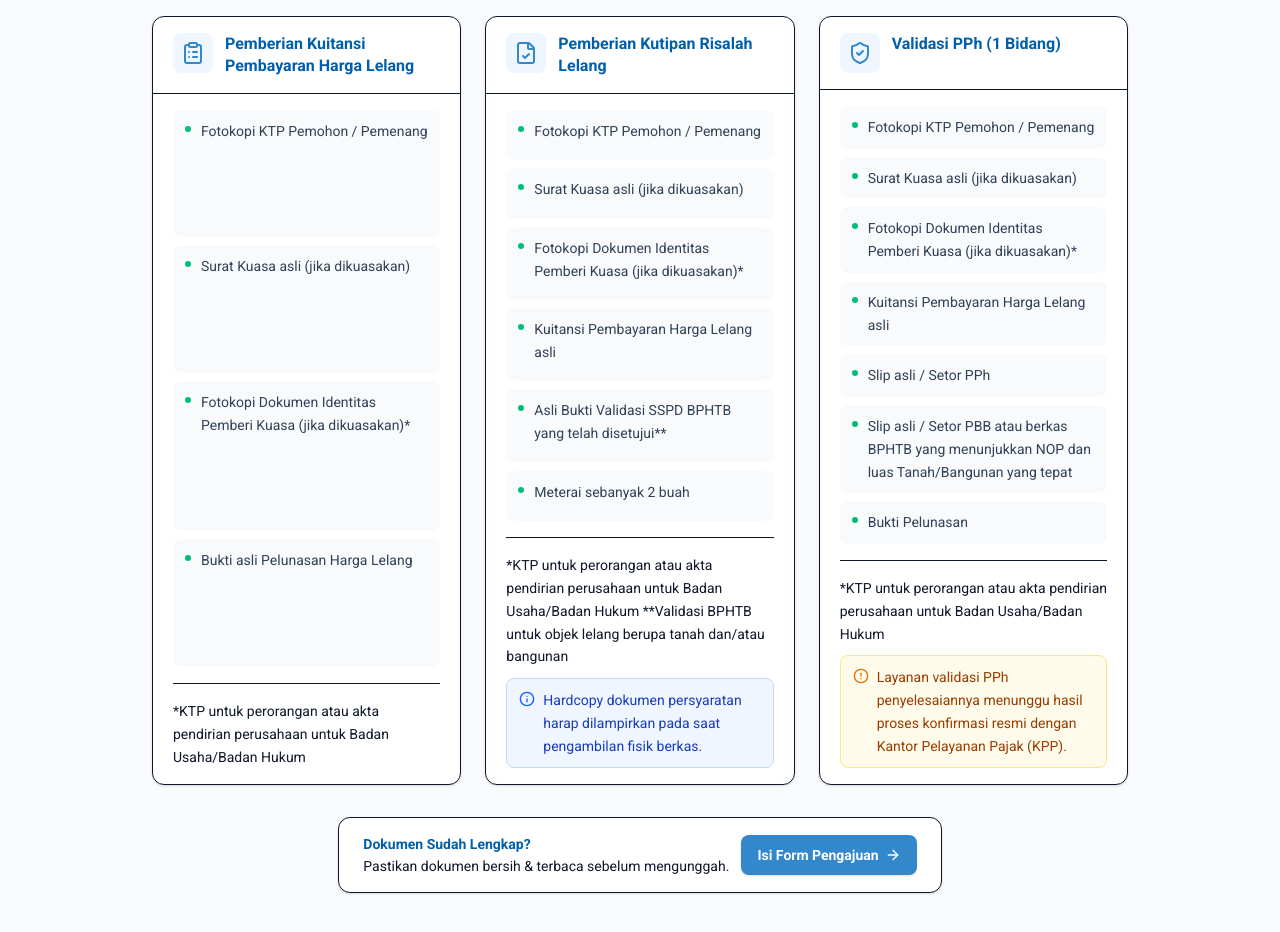
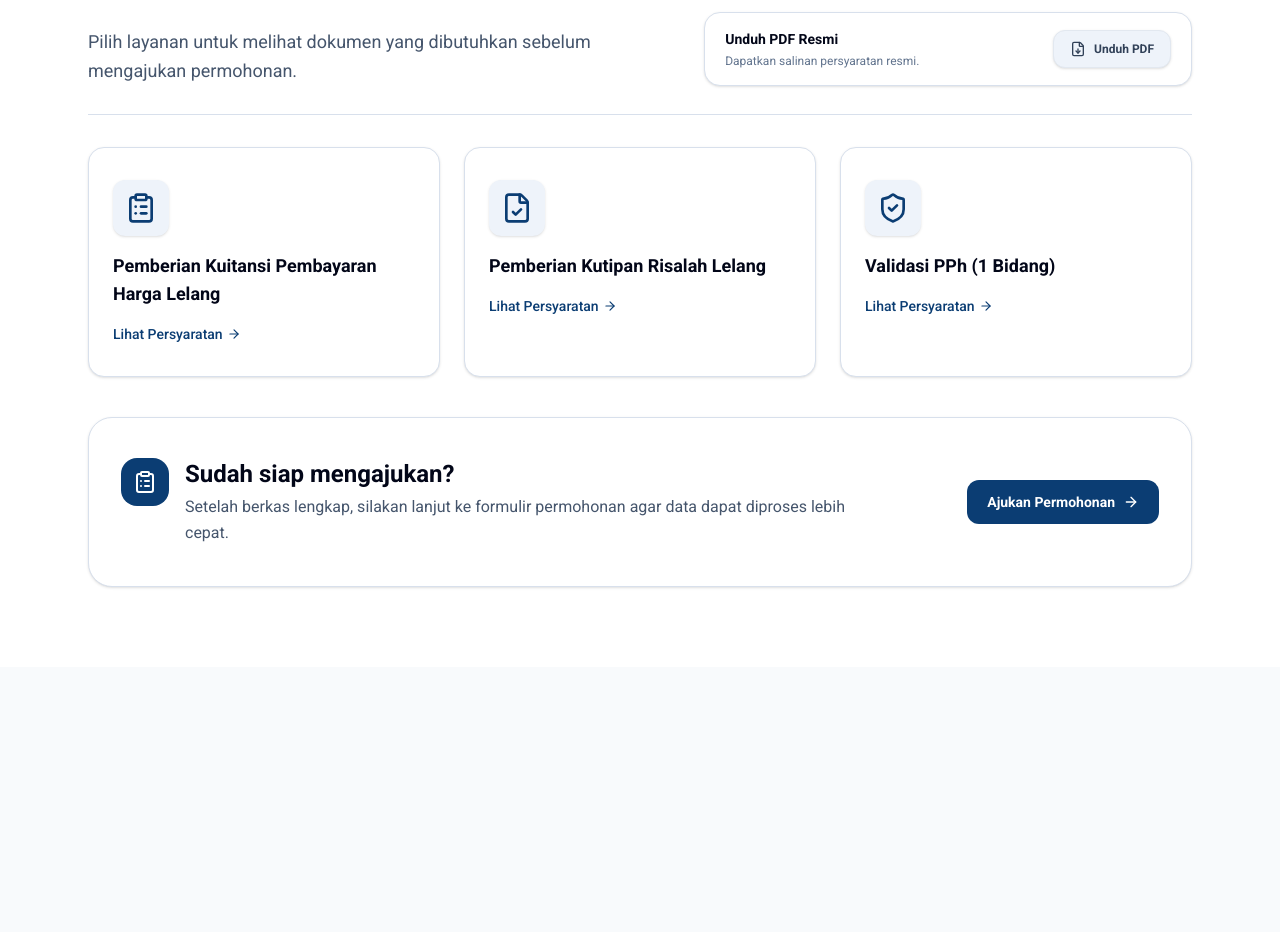
Before and after one commit to jovankawilyam/doclang-boba-next, a Next.js app: page /persyaratan in a window 1280 px wide. Shown: the part 274-1206 px from the top of the page. After the commit the page ends 941 px from the top, so only its background shows below. Built offline with nearby package versions, Linux system fonts and the light colour scheme.

Commit message:
style: align persyaratan layout and add PDF download to beranda

```diff
--- a/app/persyaratan/page.tsx
+++ b/app/persyaratan/page.tsx
@@ -1,34 +1,38 @@
+"use client";
+
 import Link from "next/link";
+import { useState } from "react";
 import {
+  AlertCircle,
+  ArrowRight,
+  ClipboardList,
   FileCheck,
-  ClipboardList,
+  FileDown,
+  Info,
   ShieldCheck,
-  AlertCircle,
-  Info,
-  FileDown,
+  X,
   ChevronLeft,
-  ArrowRight,
 } from "lucide-react";
 
-const data = [
+const layanan = [
   {
     title: "Pemberian Kuitansi Pembayaran Harga Lelang",
-    icon: <ClipboardList className="h-6 w-6 text-navy-light" />,
+    icon: <ClipboardList className="h-8 w-8 text-[#0B3D73]" />,
     items: [
-      "Fotokopi KTP Pemohon / Pemenang",
+      "KTP Pemohon / Pemenang",
       "Surat Kuasa asli (jika dikuasakan)",
-      "Fotokopi Dokumen Identitas Pemberi Kuasa (jika dikuasakan)*",
+      "Dokumen Identitas Pemberi Kuasa (jika dikuasakan)*",
       "Bukti asli Pelunasan Harga Lelang",
     ],
     note: "*KTP untuk perorangan atau akta pendirian perusahaan untuk Badan Usaha/Badan Hukum",
   },
   {
     title: "Pemberian Kutipan Risalah Lelang",
-    icon: <FileCheck className="h-6 w-6 text-navy-light" />,
+    icon: <FileCheck className="h-8 w-8 text-[#0B3D73]" />,
     items: [
-      "Fotokopi KTP Pemohon / Pemenang",
+      "KTP Pemohon / Pemenang",
       "Surat Kuasa asli (jika dikuasakan)",
-      "Fotokopi Dokumen Identitas Pemberi Kuasa (jika dikuasakan)*",
+      "Dokumen Identitas Pemberi Kuasa (jika dikuasakan)*",
       "Kuitansi Pembayaran Harga Lelang asli",
       "Asli Bukti Validasi SSPD BPHTB yang telah disetujui**",
       "Meterai sebanyak 2 buah",
@@ -38,14 +42,14 @@ const data = [
   },
   {
     title: "Validasi PPh (1 Bidang)",
-    icon: <ShieldCheck className="h-6 w-6 text-navy-light" />,
+    icon: <ShieldCheck className="h-8 w-8 text-[#0B3D73]" />,
     items: [
-      "Fotokopi KTP Pemohon / Pemenang",
+      "KTP Pemohon / Pemenang",
       "Surat Kuasa asli (jika dikuasakan)",
-      "Fotokopi Dokumen Identitas Pemberi Kuasa (jika dikuasakan)*",
+      "Dokumen Identitas Pemberi Kuasa (jika dikuasakan)*",
       "Kuitansi Pembayaran Harga Lelang asli",
-      "Slip asli / Setor PPh",
-      "Slip asli / Setor PBB atau berkas BPHTB yang menunjukkan NOP dan luas Tanah/Bangunan yang tepat",
+      "Slip asli Setoran PPh",
+      "Slip asli Setoran PBB atau berkas BPHTB yang menunjukkan NOP dan luas Tanah/Bagunan yang tepat",
       "Bukti Pelunasan",
     ],
     note: "*KTP untuk perorangan atau akta pendirian perusahaan untuk Badan Usaha/Badan Hukum",
@@ -55,120 +59,179 @@ const data = [
 ];
 
 export default function PersyaratanPage() {
+  const [selected, setSelected] = useState<number | null>(null);
+
   return (
-    <div className="min-h-screen bg-bg-light pb-20 text-slate-900">
+    <div className="min-h-screen bg-white pb-20 text-slate-900">
       <nav className="sticky top-0 z-50 border-b border-gray-200 bg-white px-6 py-6 shadow-sm">
-        <div className="mx-auto grid max-w-5xl grid-cols-3 items-center">
+        <div className="mx-auto grid max-w-5xl grid-cols-[auto_1fr_auto] items-center gap-3">
           <Link
             href="/"
-            className="justify-self-start rounded-full p-3 transition-colors hover:bg-gray-100"
+            className="justify-self-start rounded-full p-2.5 transition-colors hover:bg-slate-100 sm:p-3"
           >
-            <ChevronLeft className="h-6 w-6 text-gray-600" />
+            <ChevronLeft className="h-5 w-5 text-slate-600 sm:h-6 sm:w-6" />
           </Link>
           <span className="justify-self-center font-bold tracking-widest text-[#3388CC] uppercase">
-            Persyaratan
+            Persyaratan Layanan
           </span>
+          <div aria-hidden="true" />
         </div>
       </nav>
 
-      <div className="mx-auto mt-8 max-w-5xl px-4 sm:px-6">
-        <div className="mb-8 text-center">
-          <h1 className="mb-2 text-3xl font-bold tracking-tight text-navy">
-            Persyaratan Dokumen
+      <main className="mx-auto mt-5 max-w-6xl px-4 md:mt-10 md:px-6">
+        <div className="mb-8 grid gap-5 border-b border-[#D8E0EC] pb-7 lg:grid-cols-[1.1fr_0.9fr] lg:items-end">
+          <div>
+            <p className="text-xs font-bold tracking-[0.35em] text-[#0B3D73] uppercase">
+              Persyaratan Layanan
+            </p>
+            <h1 className="mt-3 text-2xl font-bold leading-tight text-slate-950 sm:text-3xl md:text-5xl">
+              DOKUMEN YANG PERLU DISIAPKAN
             </h1>
-          <p className="mx-auto max-w-lg text-sm leading-relaxed text-admin-text-secondary">
-            Lengkapi berkas Anda untuk mempercepat proses layanan pasca lelang.
+            <p className="mt-3 max-w-2xl text-sm leading-relaxed text-slate-600 sm:text-base md:mt-4 md:text-lg">
+              Pilih layanan untuk melihat dokumen yang dibutuhkan sebelum mengajukan permohonan.
             </p>
-
-          <div className="mt-5 flex justify-center">
+          </div>
+          <div className="rounded-2xl border border-[#D8E0EC] bg-white px-4 py-4 shadow-sm sm:px-5">
+            <div className="flex flex-col gap-3 sm:flex-row sm:items-center sm:justify-between">
+              <div>
+                <p className="text-sm font-semibold text-slate-950">Unduh PDF Resmi</p>
+                <p className="mt-1 text-xs text-slate-500">
+                  Dapatkan salinan persyaratan resmi.
+                </p>
+              </div>
               <a
                 href="/pdf/syarat_layanan_lelang.pdf"
                 download
-              className="inline-flex items-center gap-2 rounded-lg border border-admin-border bg-white px-4 py-2.5 text-sm font-medium text-admin-text-secondary shadow-sm transition-all hover:border-[#3388CC] hover:text-[#3388CC]"
+                className="inline-flex items-center justify-center gap-2 rounded-xl border border-slate-200 bg-[#EEF3FA] px-4 py-2.5 text-xs font-semibold text-slate-700 shadow-sm transition hover:bg-slate-100"
               >
                 <FileDown className="h-4 w-4" />
-              Unduh Dokumen PDF Resmi
+                Unduh PDF
               </a>
             </div>
           </div>
-
-        <div className="grid grid-cols-1 gap-6 md:grid-cols-3">
-          {data.map((section, idx) => (
-            <div
-              key={idx}
-              className="flex h-full flex-col rounded-xl border border-admin-border bg-white shadow-sm"
-            >
-              <div className="flex items-start gap-3 border-b border-admin-border px-5 py-4">
-                <div className="flex h-10 w-10 shrink-0 items-center justify-center rounded-lg bg-blue-50">
-                  {section.icon}
-                </div>
-                <h2 className="text-base leading-snug font-semibold text-navy">
-                  {section.title}
-                </h2>
         </div>
 
-              <div className="flex flex-1 flex-col px-5 py-4">
-                <div className="grid flex-1 grid-cols-1 gap-2">
-                  {section.items.map((item, i) => (
-                    <div key={i} className="flex items-start gap-2.5 rounded-lg bg-gray-50 px-3 py-2.5">
-                      <div className="mt-1.5 h-1.5 w-1.5 shrink-0 rounded-full bg-emerald-500" />
-                      <span className="text-sm leading-relaxed text-slate-700">
-                        {item}
+        <div className="grid grid-cols-1 gap-4 md:grid-cols-3 md:gap-6">
+          {layanan.map((item, idx) => (
+            <button
+              key={idx}
+              onClick={() => setSelected(idx)}
+              className="group flex cursor-pointer flex-col items-start gap-4 rounded-2xl border border-[#D8E0EC] bg-white px-5 py-6 text-left shadow-sm transition-all hover:-translate-y-0.5 hover:border-[#3388CC] hover:shadow-md sm:px-6 sm:py-8"
+            >
+              <div className="flex h-14 w-14 items-center justify-center rounded-xl bg-[#EEF3FA] shadow-sm transition-transform group-hover:scale-105">
+                {item.icon}
+              </div>
+              <h3 className="text-lg font-semibold text-slate-950">{item.title}</h3>
+              <span className="inline-flex items-center gap-1 text-sm font-medium text-[#0B3D73]">
+                Lihat Persyaratan
+                <ArrowRight className="h-3.5 w-3.5" />
               </span>
+            </button>
+          ))}
+        </div>
+
+        <div className="mt-10 rounded-3xl border border-[#D8E0EC] bg-white px-5 py-7 shadow-sm sm:px-6 md:px-8 md:py-10">
+          <div className="flex flex-col gap-4 md:flex-row md:items-center md:justify-between">
+            <div className="flex items-start gap-4">
+              <div className="flex h-12 w-12 shrink-0 items-center justify-center rounded-2xl bg-[#0B3D73] text-white">
+                <ClipboardList className="h-6 w-6" />
+              </div>
+              <div>
+                <h3 className="text-lg font-semibold text-slate-950 sm:text-xl md:text-2xl">
+                  Sudah siap mengajukan?
+                </h3>
+                <p className="mt-1 max-w-2xl text-sm leading-relaxed text-slate-600 md:text-base">
+                  Setelah berkas lengkap, silakan lanjut ke formulir permohonan agar data dapat diproses lebih cepat.
+                </p>
+              </div>
+            </div>
+            <Link
+              href="/form"
+              className="inline-flex items-center justify-center gap-2 rounded-xl bg-[#0B3D73] px-5 py-3 text-sm font-semibold text-white transition hover:bg-[#082B52]"
+            >
+              Ajukan Permohonan
+              <ArrowRight className="h-4 w-4" />
+            </Link>
+          </div>
+        </div>
+      </main>
+
+      {selected !== null && (
+        <div
+          className="fixed inset-0 z-50 flex items-center justify-center bg-black/45 p-4 backdrop-blur-sm"
+          onClick={() => setSelected(null)}
+        >
+          <div
+            className="relative flex max-h-[85vh] w-full max-w-lg flex-col rounded-2xl border border-[#D8E0EC] bg-white shadow-2xl"
+            onClick={(e) => e.stopPropagation()}
+          >
+            <div className="flex items-start justify-between gap-4 border-b border-[#D8E0EC] px-5 py-4 sm:px-6 sm:py-5">
+              <div className="flex items-center gap-3">
+                <div className="flex h-12 w-12 shrink-0 items-center justify-center rounded-xl bg-[#EEF3FA] shadow-sm">
+                  {layanan[selected].icon}
+                </div>
+                <h3 className="text-base font-semibold leading-snug text-slate-950 sm:text-lg">
+                  {layanan[selected].title}
+                </h3>
+              </div>
+              <button
+                onClick={() => setSelected(null)}
+                className="flex h-8 w-8 shrink-0 items-center justify-center rounded-full text-slate-400 transition hover:bg-slate-100 hover:text-slate-600"
+              >
+                <X className="h-4 w-4" />
+              </button>
+            </div>
+
+            <div className="overflow-y-auto px-5 py-4 sm:px-6 sm:py-5">
+              <div className="flex flex-col gap-2">
+                {layanan[selected].items.map((item, i) => (
+                  <div
+                    key={i}
+                    className="flex items-start gap-3 rounded-xl border border-[#EEF3FA] bg-[#F8FAFC] px-4 py-3 transition-shadow hover:shadow-sm"
+                  >
+                    <div className="mt-1 flex h-5 w-5 shrink-0 items-center justify-center rounded-full bg-emerald-100">
+                      <svg
+                        className="h-3 w-3 text-emerald-600"
+                        fill="none"
+                        viewBox="0 0 24 24"
+                        stroke="currentColor"
+                        strokeWidth={3}
+                      >
+                        <path strokeLinecap="round" strokeLinejoin="round" d="M5 13l4 4L19 7" />
+                      </svg>
+                    </div>
+                    <span className="text-sm leading-relaxed text-slate-700 sm:text-base">{item}</span>
                   </div>
                 ))}
               </div>
 
-                <div className="mt-4 space-y-2.5 border-t border-admin-border pt-4">
-                  {section.note && (
-                    <p className="text-sm leading-relaxed text-admin-text-secondary">
-                      {section.note}
+              <div className="mt-5 space-y-3 border-t border-slate-200 pt-5">
+                {layanan[selected].note && (
+                  <p className="text-sm leading-relaxed text-slate-500 whitespace-pre-line">
+                    {layanan[selected].note}
                   </p>
                 )}
-
-                  {section.info && (
-                    <div className="flex items-start gap-2 rounded-lg border border-blue-200 bg-blue-50 px-3 py-2.5">
+                {layanan[selected].info && (
+                  <div className="flex items-start gap-2.5 rounded-xl border border-blue-200 bg-blue-50/80 px-4 py-3">
                     <Info className="mt-0.5 h-4 w-4 shrink-0 text-blue-600" />
                     <p className="text-sm leading-relaxed text-blue-800">
-                        {section.info}
+                      {layanan[selected].info}
                     </p>
                   </div>
                 )}
-
-                  {section.warning && (
-                    <div className="flex items-start gap-2 rounded-lg border border-amber-200 bg-amber-50 px-3 py-2.5">
+                {layanan[selected].warning && (
+                  <div className="flex items-start gap-2.5 rounded-xl border border-amber-200 bg-amber-50/80 px-4 py-3">
                     <AlertCircle className="mt-0.5 h-4 w-4 shrink-0 text-amber-600" />
                     <p className="text-sm leading-relaxed text-amber-800">
-                        {section.warning}
+                      {layanan[selected].warning}
                     </p>
                   </div>
                 )}
               </div>
             </div>
           </div>
-          ))}
         </div>
-
-        <div className="mt-8 text-center">
-          <div className="inline-flex items-center justify-center gap-3 rounded-xl border border-admin-border bg-white px-6 py-4 shadow-sm">
-            <div className="text-left">
-              <h3 className="text-sm font-semibold text-navy">
-                Dokumen Sudah Lengkap?
-              </h3>
-              <p className="mt-0.5 text-sm text-admin-text-secondary">
-                Pastikan dokumen bersih & terbaca sebelum mengunggah.
-              </p>
-            </div>
-            <a
-              href="/form"
-              className="inline-flex shrink-0 items-center gap-1.5 rounded-lg bg-[#3388CC] px-4 py-2.5 text-sm font-semibold text-white shadow-sm transition-all hover:bg-[#005FAC]"
-            >
-              Isi Form Pengajuan
-              <ArrowRight className="h-4 w-4" />
-            </a>
-          </div>
-        </div>
-      </div>
+      )}
     </div>
   );
 }
--- a/components/home-persyaratan.tsx
+++ b/components/home-persyaratan.tsx
@@ -9,6 +9,7 @@ import {
   Info,
   ShieldCheck,
   X,
+  FileDown,
 } from "lucide-react";
 
 const layanan = [
@@ -74,12 +75,30 @@ export default function HomePersyaratan() {
               mengajukan permohonan.
             </p>
           </div>
-          <div className="rounded-2xl border border-[#D8E0EC] bg-white px-4 py-4 shadow-sm sm:px-5">
-            <p className="text-sm font-semibold text-slate-950">Catatan singkat</p>
-            <p className="mt-1 text-sm leading-relaxed text-slate-600">
-              Gunakan dokumen yang masih berlaku, terbaca jelas, dan sesuai
-              dengan identitas pemohon.
-            </p>
+
+          <div className="flex flex-col gap-3 rounded-2xl border border-[#D8E0EC] bg-white px-4 py-4 shadow-sm sm:px-5">
+            <div className="flex flex-col gap-3 sm:flex-row sm:items-center sm:justify-between border-b border-[#D8E0EC] pb-3">
+              <div>
+                <p className="text-sm font-semibold text-slate-950">Unduh PDF Resmi</p>
+                <p className="mt-0.5 text-xs text-slate-500">
+                  Dapatkan salinan persyaratan resmi.
+                </p>
+              </div>
+              <a
+                href="/pdf/syarat_layanan_lelang.pdf"
+                download
+                className="inline-flex items-center justify-center gap-2 rounded-xl border border-slate-200 bg-[#EEF3FA] px-4 py-2.5 text-xs font-semibold text-slate-700 shadow-sm transition hover:bg-slate-100"
+              >
+                <FileDown className="h-4 w-4" />
+                Unduh PDF
+              </a>
+            </div>
+            <div>
+              <p className="text-sm font-semibold text-slate-950">Catatan singkat</p>
+              <p className="mt-1 text-sm leading-relaxed text-slate-600">
+                Gunakan dokumen yang masih berlaku, terbaca jelas, dan sesuai dengan identitas pemohon.
+              </p>
+            </div>
           </div>
         </div>
 
```
Lines whose indentation alone changed are shown as unchanged.
